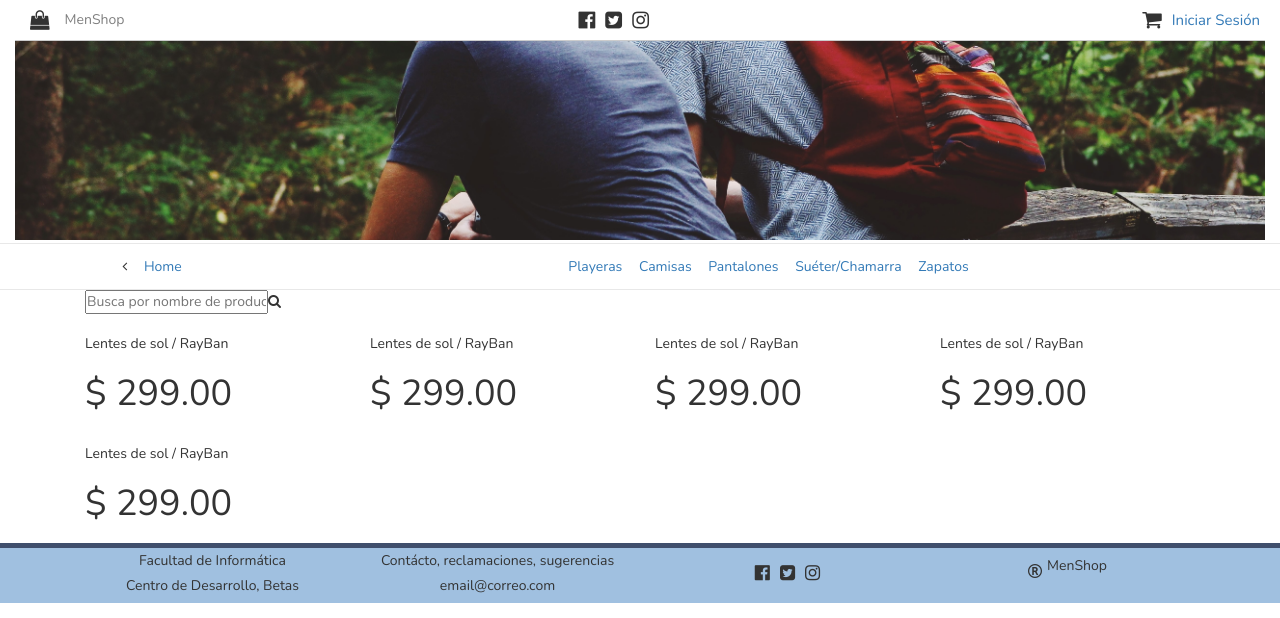
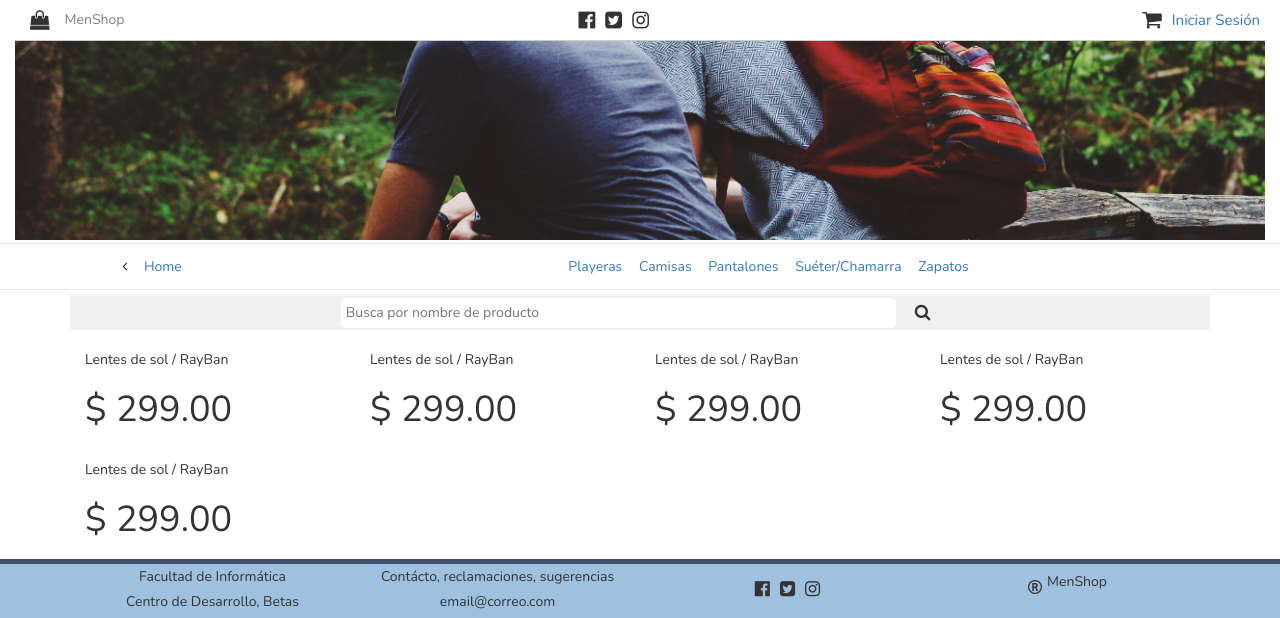
Before and after one commit to Fernandaj22/carrito, a PHP site: page /playeras.php in a window 1280 px wide. Shown: the top 618 px of the page. Run offline with PHP 8.4, Linux system fonts and the light colour scheme.

Commit message:
cambios 1111

```diff
--- a/css/estilos.css
+++ b/css/estilos.css
@@ -207,7 +207,7 @@ body, html{
 	.seccion5>.img{
 		float: right !important;
 		background-image: url(../img/seccion5.jpg) !important;
-		background-repeat: cover;
+		background-repeat: no-repeat;
 		background-size: 100%;
 		background-position: center 35%;
 	}
@@ -241,7 +241,7 @@ body, html{
 		background: #c0e0e0;
 	}
 /*B A N N E R DE C A T E G O R I A S*/
-.img{
+.imgcate{
 	width: 100%;
 	height: 240px !important;
 	background-image: url(../img/p1.jpg);
@@ -249,7 +249,41 @@ body, html{
 	background-size: 100%;
 	background-repeat: cover;
 }
-
+/*B U S C A D O R*/
+.buscador{
+	width: 100%;
+	height: 35px;
+	float: left;
+	position: relative;
+	background: rgba(0,0,0,.06);
+	display: flex;
+	justify-content: center;
+	align-items: center;
+	align-content: center;
+	margin-top: 5px;
+}
+.buscador>input{
+	width: 50%;
+	margin-right: 10px;
+	border-radius: 5px;
+	outline: none;
+	border: 1px solid var(--bannertexto);
+	padding: 5px;
+	box-sizing: border-box;
+}
+.buscador>i{
+	width: 3% !important;
+	border: 1px solid #000;
+	height: 80%;
+	display: flex;
+	justify-content: center;
+	align-content: center;
+	align-items: center;
+	font-size: 1.2em;
+	border-radius: 5px;
+	border: 1px solid var(--bannertexto);
+	cursor: pointer;
+}
 /*F O O T E R*/
 footer{
 	background: #a0c0e0 !important;
--- a/playeras.php
+++ b/playeras.php
@@ -30,7 +30,7 @@
 	</header>
 
 	<div class="container-fluid">
-		<div class="col-xs-12 img img-responsive">Hla</div>
+		<div class="col-xs-12 imgcate img-responsive">Hla</div>
 	</div>
 
 	<div class="container-fluid center bannercate">
@@ -51,7 +51,7 @@
 	</div>
 
 	<div class="container">
-		<div class="main col-xs-12">
+		<div class="main col-xs-12 buscador">
 			<input type="text" name="" placeholder="Busca por nombre de producto"><i class="fa fa-search" aria-hidden="true"></i>
 		</div>
 	</div>
```
